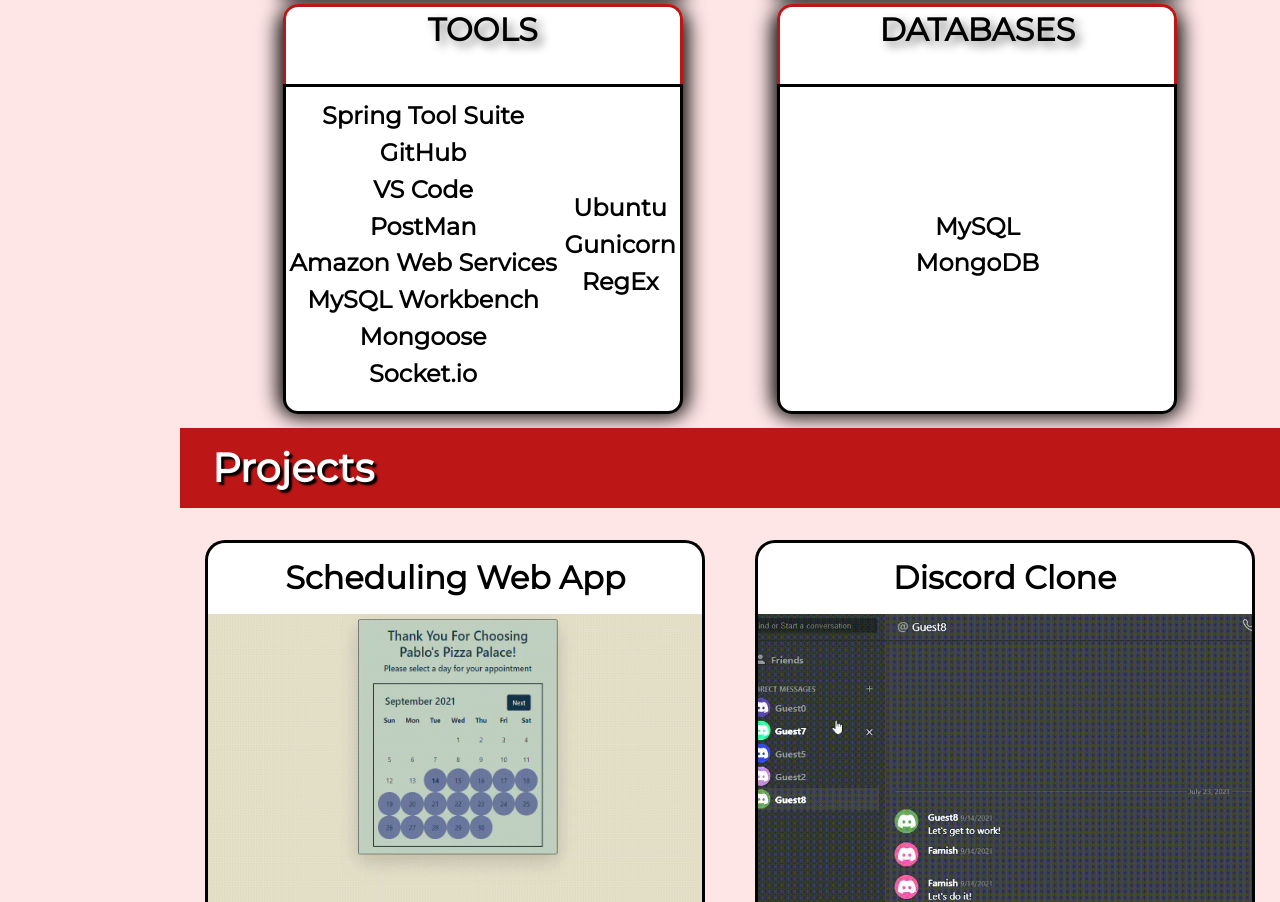
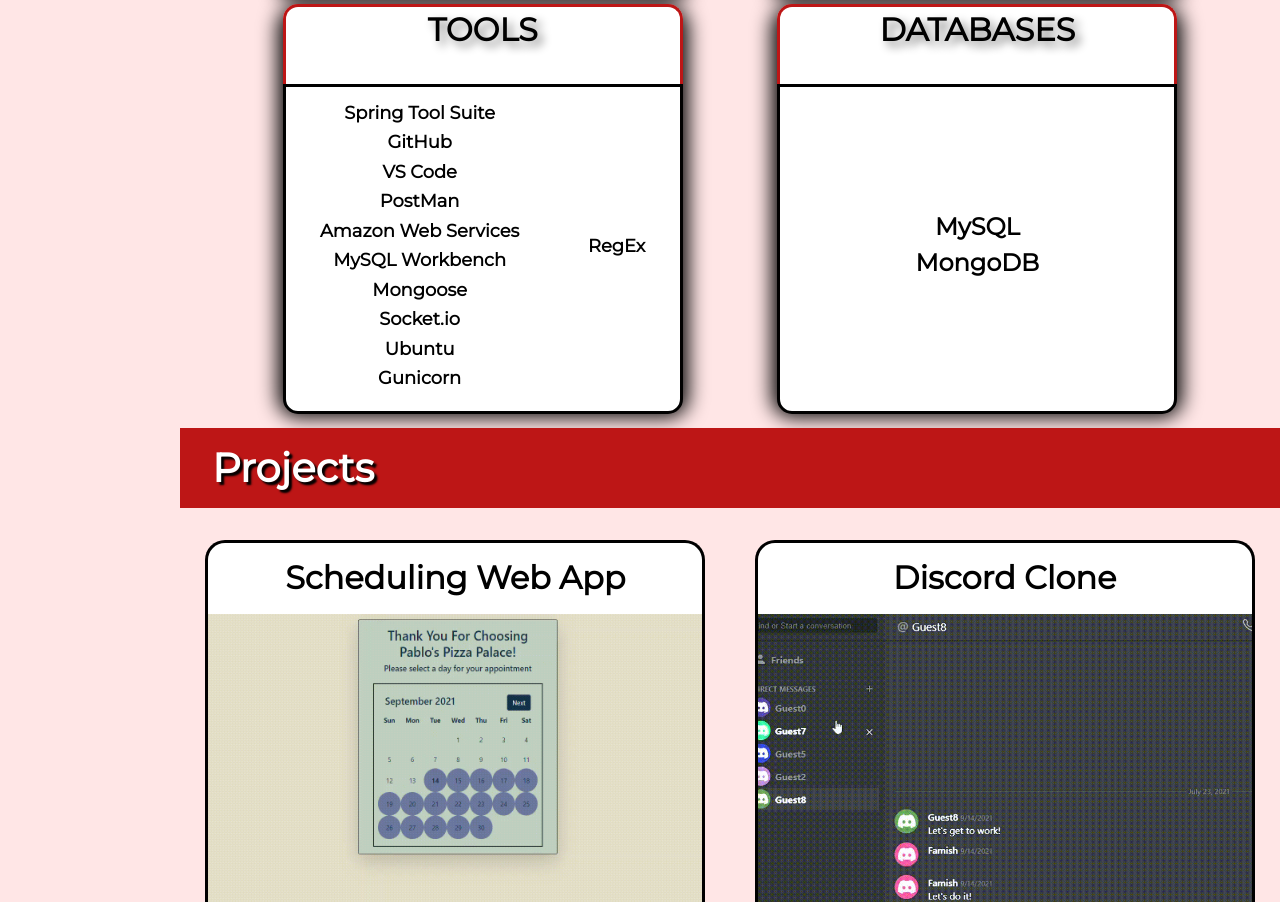
Before and after one commit to PPadilla44/Portfolio, a React (Create React App) app in the folder client/: page / in a window 1280 px wide. Shown: the part 954-1856 px from the top of the page. Built offline with nearby package versions, Linux system fonts and the light colour scheme.

Commit message:
fixed tools list

```diff
--- a/client/src/components/Skills.css
+++ b/client/src/components/Skills.css
@@ -61,6 +61,10 @@
     font-weight: 700;
 }
 
+#TOOLS .skill{
+    font-size: 1.12rem;
+}
+
 @media screen and (max-width: 800px) {
 
     .skill {
--- a/client/src/components/Skills.jsx
+++ b/client/src/components/Skills.jsx
@@ -14,7 +14,7 @@
                     return (
                         <div key={index} className="category">
                             <h3>{item.title}</h3>
-                            <div className="skillList">
+                            <div className="skillList" id={item.title}>
                                 {item.contents.map((a, i) => {
                                     return (
                                         <h2 className="skill" key={i}>
```
